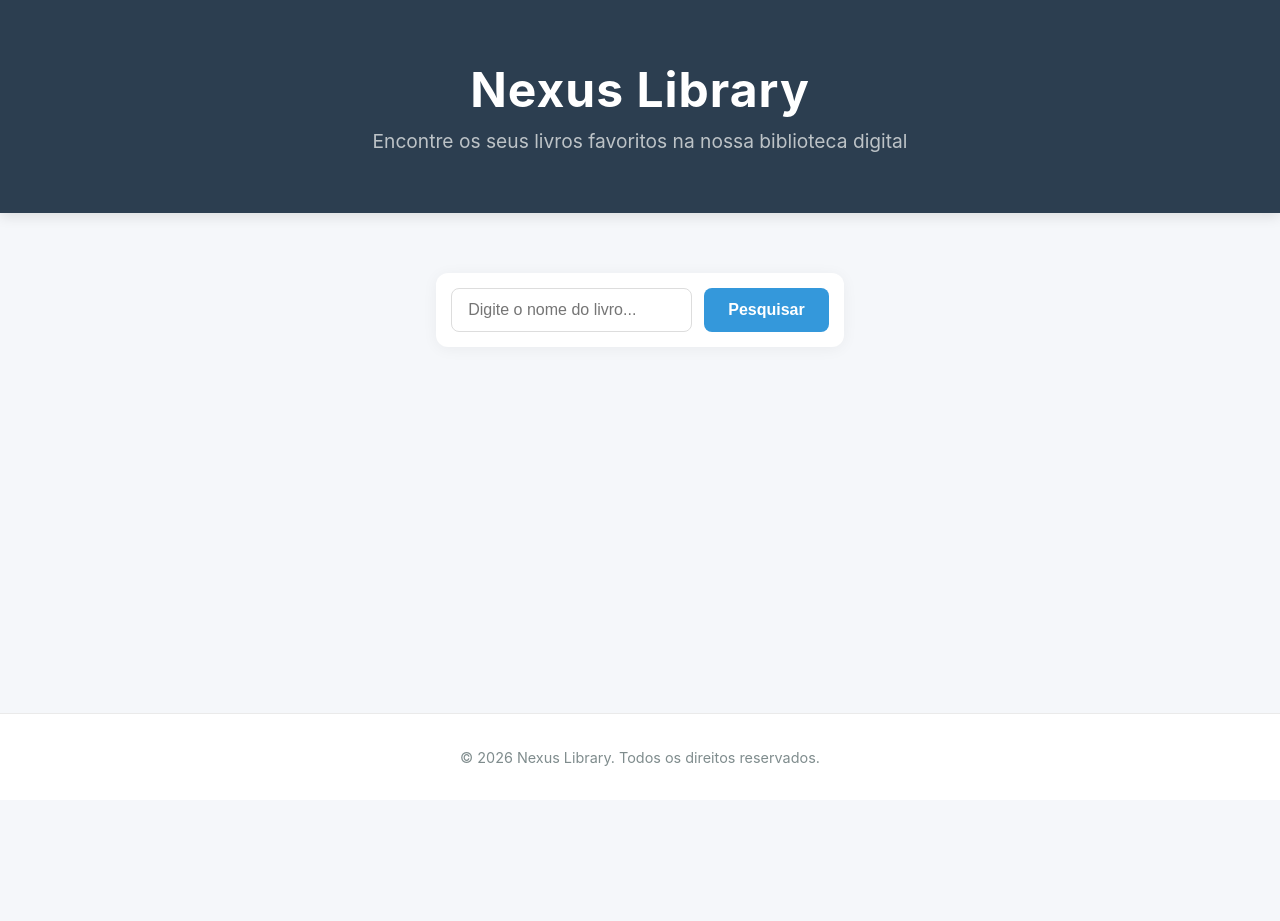
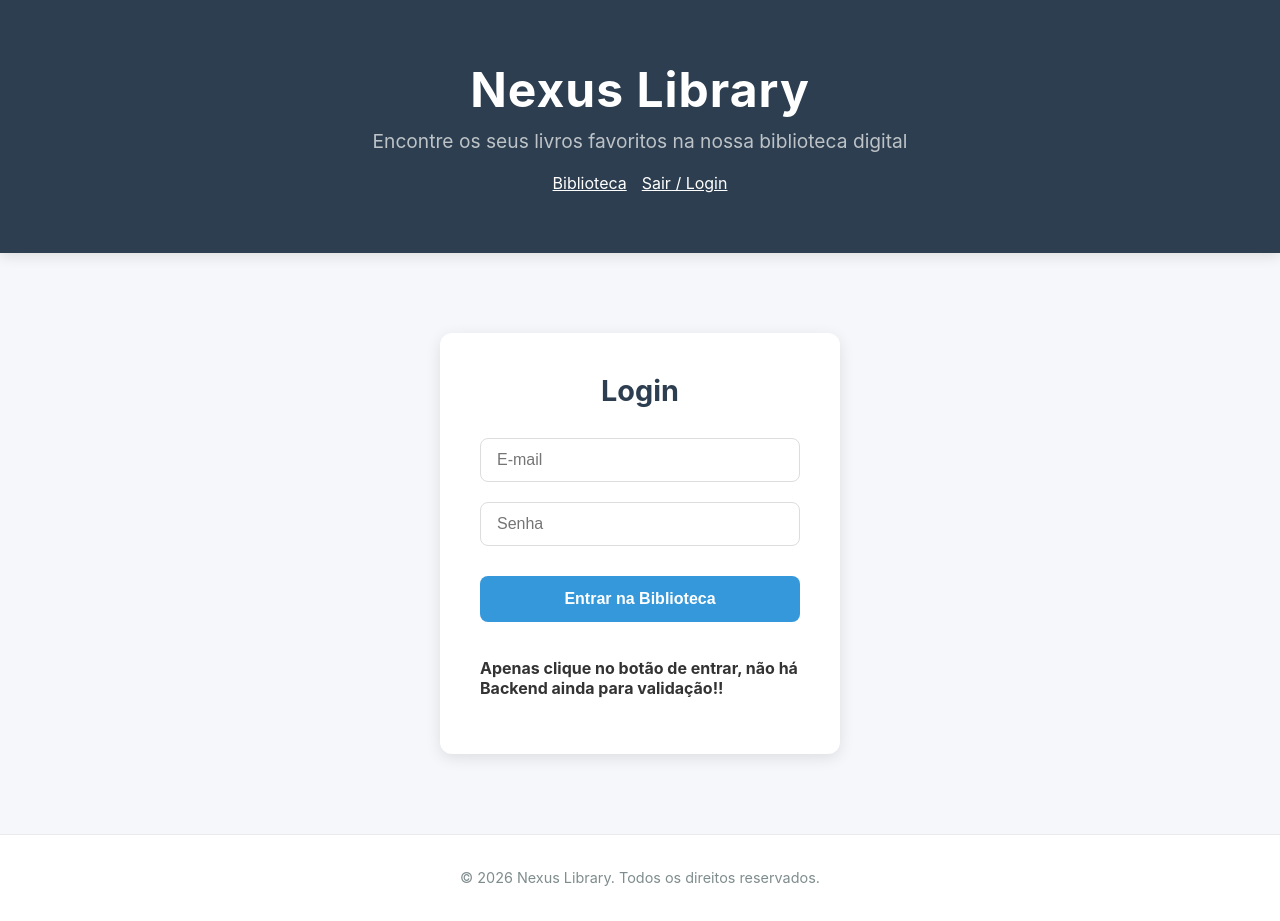
Before and after one commit to ThalesGranja/NexusLib, a React (Vite) app: page /login in a window 1280 px wide. Before the commit the page ends 800 px from the top, so only its background shows below. Built offline with nearby package versions, Linux system fonts and the light colour scheme.

Commit message:
feat: add login route withoud backend

```diff
--- a/src/App.css
+++ b/src/App.css
@@ -154,3 +154,59 @@
   color: #7f8c8d;
   font-size: 0.9rem;
 }
+
+.login-section {
+  display: flex;
+  justify-content: center;
+  align-items: center;
+  padding: 40px 20px;
+}
+
+.login-form {
+  background-color: var(--card-bg);
+  padding: 40px;
+  border-radius: 12px;
+  box-shadow: 0 4px 15px rgba(0, 0, 0, 0.1);
+  width: 100%;
+  max-width: 400px;
+  display: flex;
+  flex-direction: column;
+  gap: 20px;
+}
+
+.login-form h2 {
+  margin: 0 0 10px;
+  color: var(--primary-color);
+  text-align: center;
+  font-size: 1.8rem;
+}
+
+.login-form input {
+  padding: 12px 16px;
+  font-size: 1rem;
+  border: 1px solid #ddd;
+  border-radius: 8px;
+  outline: none;
+  transition: border-color 0.3s ease;
+}
+
+.login-form input:focus {
+  border-color: var(--secondary-color);
+}
+
+.login-form button {
+  padding: 14px;
+  font-size: 1rem;
+  font-weight: bold;
+  background-color: var(--secondary-color);
+  color: white;
+  border: none;
+  border-radius: 8px;
+  cursor: pointer;
+  transition: background-color 0.3s ease;
+  margin-top: 10px;
+}
+
+.login-form button:hover {
+  background-color: #2980b9;
+}
--- a/src/App.jsx
+++ b/src/App.jsx
@@ -1,8 +1,10 @@
 import React from 'react';
+import { Routes, Route, Link } from 'react-router-dom';
 import { BooksProvider } from './contexts/BooksContext.jsx';
 import SearchForm from './components/SearchForm.jsx';
 import BookList from './components/BookList.jsx';
-import './App.css'
+import Login from './components/Login.jsx';
+import './App.css';
 
 function App() {
   return (
@@ -11,16 +13,29 @@ function App() {
         <header className="app-header">
           <h1>Nexus Library</h1>
           <p>Encontre os seus livros favoritos na nossa biblioteca digital</p>
+          <nav style={{ marginTop: '20px' }}>
+            <Link to="/" style={{ color: 'white', marginRight: '15px' }}>Biblioteca</Link>
+            <Link to="/login" style={{ color: 'white' }}>Sair / Login</Link>
+          </nav>
         </header>
 
         <main className="app-main">
-          <section className="search-section">
-            <SearchForm />
-          </section>
+          <Routes>
+            {/* Rota da Biblioteca (Conteúdo atual) */}
+            <Route path="/" element={
+              <>
+                <section className="search-section">
+                  <SearchForm />
+                </section>
+                <section className="results-section">
+                  <BookList />
+                </section>
+              </>
+            } />
 
-          <section className="results-section">
-            <BookList />
-          </section>
+            {/* Nova Rota de Login */}
+            <Route path="/login" element={<Login />} />
+          </Routes>
         </main>
 
         <footer className="app-footer">
--- /dev/null
+++ b/src/components/Login.jsx
@@ -0,0 +1,26 @@
+import React from 'react';
+import { useNavigate } from 'react-router-dom';
+
+const Login = () => {
+  const navigate = useNavigate();
+
+  const handleLogin = (e) => {
+    e.preventDefault();
+
+    navigate('/');
+  };
+
+  return (
+    <section className="login-section">
+      <form className="login-form" onSubmit={handleLogin}>
+        <h2>Login</h2>
+        <input type="email" placeholder="E-mail" />
+        <input type="password" placeholder="Senha" />
+        <button type="submit">Entrar na Biblioteca</button>
+        <p><strong>Apenas clique no botão de entrar, não há Backend ainda para validação!!</strong></p>
+      </form>
+    </section>
+  );
+};
+
+export default Login;
--- a/src/main.jsx
+++ b/src/main.jsx
@@ -1,10 +1,13 @@
 import React, { StrictMode } from 'react';
 import { createRoot } from 'react-dom/client';
+import { BrowserRouter } from 'react-router-dom';
 import App from './App.jsx';
 import './index.css';
 
 createRoot(document.getElementById('root')).render(
   <StrictMode>
-    <App />
+    <BrowserRouter>
+      <App />
+    </BrowserRouter>
   </StrictMode>
 );
```
